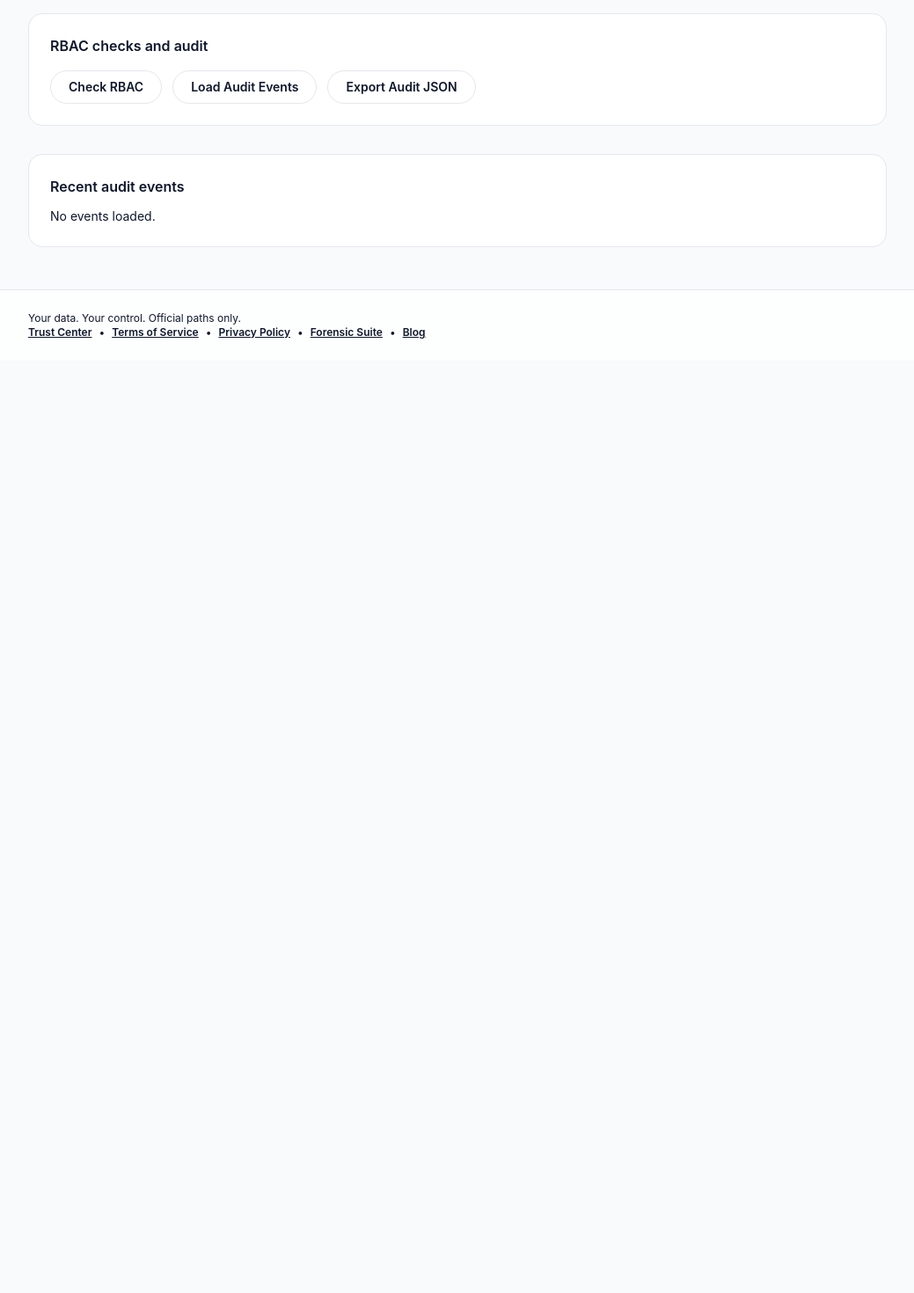
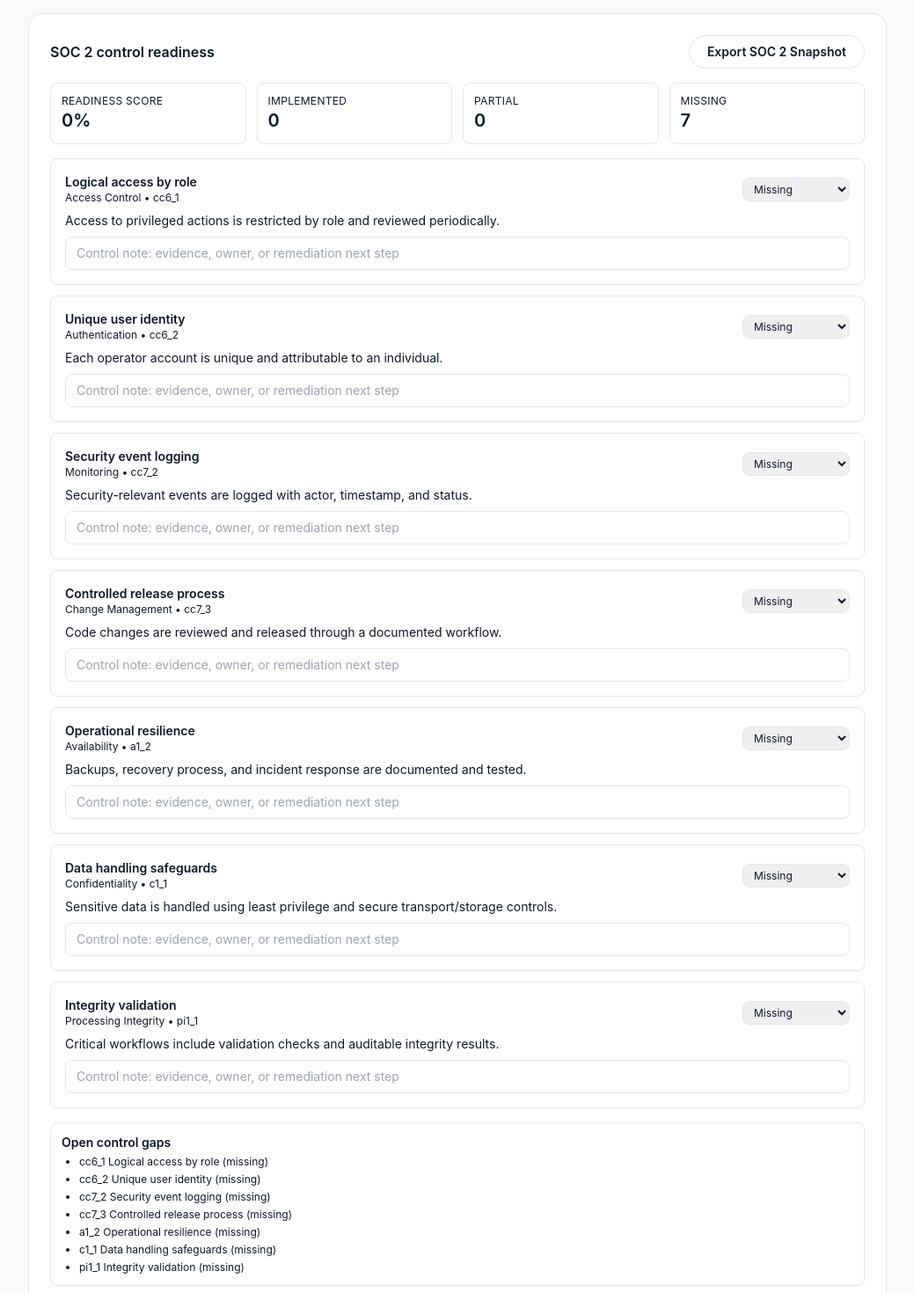
Before and after one commit to carter961995-wq/saferestore, a React (Vite) app: page /security-console in a window 1280 px wide. Shown: the part 440-1910 px from the top of the page at 88% size, without its empty margins (120-1159 px from the left). Before the commit the page ends 850 px from the top, so only its background shows below. Built offline with nearby package versions, Linux system fonts and the light colour scheme.

Commit message:
feat: add stage 7 soc2 readiness controls and gap export

```diff
--- a/src/pages/SecurityConsolePage.jsx
+++ b/src/pages/SecurityConsolePage.jsx
@@ -1,7 +1,77 @@
-import { useState } from "react";
+import { useMemo, useState } from "react";
 import { apiFetch, getSecurityContext, setSecurityContext } from "../lib/apiClient.js";
 
 const ROLE_OPTIONS = ["user", "analyst", "admin"];
+const CONTROL_STATUS_OPTIONS = [
+  { value: "implemented", label: "Implemented" },
+  { value: "partial", label: "Partial" },
+  { value: "missing", label: "Missing" },
+  { value: "na", label: "Not Applicable" },
+];
+
+const SOC2_CONTROLS = [
+  {
+    id: "cc6_1",
+    category: "Access Control",
+    title: "Logical access by role",
+    description: "Access to privileged actions is restricted by role and reviewed periodically.",
+  },
+  {
+    id: "cc6_2",
+    category: "Authentication",
+    title: "Unique user identity",
+    description: "Each operator account is unique and attributable to an individual.",
+  },
+  {
+    id: "cc7_2",
+    category: "Monitoring",
+    title: "Security event logging",
+    description: "Security-relevant events are logged with actor, timestamp, and status.",
+  },
+  {
+    id: "cc7_3",
+    category: "Change Management",
+    title: "Controlled release process",
+    description: "Code changes are reviewed and released through a documented workflow.",
+  },
+  {
+    id: "a1_2",
+    category: "Availability",
+    title: "Operational resilience",
+    description: "Backups, recovery process, and incident response are documented and tested.",
+  },
+  {
+    id: "c1_1",
+    category: "Confidentiality",
+    title: "Data handling safeguards",
+    description: "Sensitive data is handled using least privilege and secure transport/storage controls.",
+  },
+  {
+    id: "pi1_1",
+    category: "Processing Integrity",
+    title: "Integrity validation",
+    description: "Critical workflows include validation checks and auditable integrity results.",
+  },
+];
+
+function toInitialStatusMap() {
+  return SOC2_CONTROLS.reduce((acc, control) => {
+    acc[control.id] = "missing";
+    return acc;
+  }, {});
+}
+
+function downloadJson(filename, data) {
+  const blob = new Blob([JSON.stringify(data, null, 2)], {
+    type: "application/json;charset=utf-8",
+  });
+  const href = URL.createObjectURL(blob);
+  const anchor = document.createElement("a");
+  anchor.href = href;
+  anchor.download = filename;
+  anchor.click();
+  URL.revokeObjectURL(href);
+}
 
 export default function SecurityConsolePage() {
   const initial = getSecurityContext();
@@ -10,10 +80,80 @@ export default function SecurityConsolePage() {
   const [status, setStatus] = useState("");
   const [capabilities, setCapabilities] = useState(null);
   const [events, setEvents] = useState([]);
+  const [controlStatus, setControlStatus] = useState(toInitialStatusMap);
+  const [controlNotes, setControlNotes] = useState({});
+
+  const summary = useMemo(() => {
+    const controls = SOC2_CONTROLS.map((control) => ({
+      ...control,
+      status: controlStatus[control.id] || "missing",
+      note: controlNotes[control.id] || "",
+    }));
+
+    const totals = controls.reduce(
+      (acc, control) => {
+        acc[control.status] = (acc[control.status] || 0) + 1;
+        return acc;
+      },
+      { implemented: 0, partial: 0, missing: 0, na: 0 }
+    );
+
+    const applicable = controls.filter((control) => control.status !== "na");
+    const weightedScore = applicable.reduce((total, control) => {
+      if (control.status === "implemented") return total + 1;
+      if (control.status === "partial") return total + 0.5;
+      return total;
+    }, 0);
+
+    const readinessScore =
+      applicable.length === 0 ? 0 : Math.round((weightedScore / applicable.length) * 100);
+
+    const openGaps = controls.filter(
+      (control) => control.status === "missing" || control.status === "partial"
+    );
+
+    return {
+      controls,
+      totals,
+      readinessScore,
+      openGaps,
+    };
+  }, [controlNotes, controlStatus]);
 
   const saveContext = () => {
     setSecurityContext({ role, actor });
     setStatus("Security context saved.");
+  };
+
+  const setControlValue = (controlId, value) => {
+    setControlStatus((prev) => ({ ...prev, [controlId]: value }));
+  };
+
+  const setControlNote = (controlId, value) => {
+    setControlNotes((prev) => ({ ...prev, [controlId]: value }));
+  };
+
+  const exportSoc2Snapshot = () => {
+    const payload = {
+      generatedAt: new Date().toISOString(),
+      actor,
+      role,
+      readinessScore: summary.readinessScore,
+      totals: summary.totals,
+      controls: summary.controls,
+      openGaps: summary.openGaps.map((gap) => ({
+        id: gap.id,
+        category: gap.category,
+        title: gap.title,
+        status: gap.status,
+        note: gap.note,
+      })),
+      disclaimer:
+        "This snapshot supports internal control tracking and does not itself certify SOC 2 compliance.",
+    };
+
+    downloadJson(`soc2-readiness-${Date.now()}.json`, payload);
+    setStatus("SOC 2 readiness snapshot downloaded.");
   };
 
   const checkAccess = async () => {
@@ -72,7 +212,7 @@ export default function SecurityConsolePage() {
       <div className="space-y-3">
         <h1 className="text-3xl font-semibold text-slate">Security Console</h1>
         <p className="text-base leading-relaxed text-slate-600">
-          Configure role context and verify RBAC/audit behavior for enterprise workflows.
+          Configure role context, track SOC 2 readiness controls, and verify RBAC/audit behavior.
         </p>
       </div>
 
@@ -106,6 +246,82 @@ export default function SecurityConsolePage() {
         <button type="button" onClick={saveContext} className={primaryButton}>
           Save Context
         </button>
+      </section>
+
+      <section className="space-y-4 rounded-2xl border border-slate-200 bg-white p-6">
+        <div className="flex flex-wrap items-center justify-between gap-3">
+          <h2 className="text-base font-semibold text-slate">SOC 2 control readiness</h2>
+          <button type="button" onClick={exportSoc2Snapshot} className={secondaryButton}>
+            Export SOC 2 Snapshot
+          </button>
+        </div>
+
+        <div className="grid gap-3 sm:grid-cols-2 lg:grid-cols-4">
+          <div className="rounded-lg border border-slate-200 bg-slate-50 p-3 text-sm text-slate-600">
+            <div className="text-xs uppercase tracking-wide text-slate-500">Readiness score</div>
+            <div className="text-xl font-semibold text-slate">{summary.readinessScore}%</div>
+          </div>
+          <div className="rounded-lg border border-slate-200 bg-slate-50 p-3 text-sm text-slate-600">
+            <div className="text-xs uppercase tracking-wide text-slate-500">Implemented</div>
+            <div className="text-xl font-semibold text-slate">{summary.totals.implemented}</div>
+          </div>
+          <div className="rounded-lg border border-slate-200 bg-slate-50 p-3 text-sm text-slate-600">
+            <div className="text-xs uppercase tracking-wide text-slate-500">Partial</div>
+            <div className="text-xl font-semibold text-slate">{summary.totals.partial}</div>
+          </div>
+          <div className="rounded-lg border border-slate-200 bg-slate-50 p-3 text-sm text-slate-600">
+            <div className="text-xs uppercase tracking-wide text-slate-500">Missing</div>
+            <div className="text-xl font-semibold text-slate">{summary.totals.missing}</div>
+          </div>
+        </div>
+
+        <div className="space-y-3">
+          {summary.controls.map((control) => (
+            <div key={control.id} className="rounded-lg border border-slate-200 p-4">
+              <div className="mb-2 flex flex-wrap items-center justify-between gap-2">
+                <div>
+                  <div className="text-sm font-semibold text-slate">{control.title}</div>
+                  <div className="text-xs text-slate-500">
+                    {control.category} • {control.id}
+                  </div>
+                </div>
+                <select
+                  value={control.status}
+                  onChange={(event) => setControlValue(control.id, event.target.value)}
+                  className="rounded-lg border border-slate-200 bg-slate-50 px-2 py-1 text-xs text-slate"
+                >
+                  {CONTROL_STATUS_OPTIONS.map((option) => (
+                    <option key={option.value} value={option.value}>
+                      {option.label}
+                    </option>
+                  ))}
+                </select>
+              </div>
+              <p className="mb-2 text-sm text-slate-600">{control.description}</p>
+              <input
+                value={control.note}
+                onChange={(event) => setControlNote(control.id, event.target.value)}
+                className="w-full rounded-lg border border-slate-200 bg-slate-50 px-3 py-2 text-sm text-slate"
+                placeholder="Control note: evidence, owner, or remediation next step"
+              />
+            </div>
+          ))}
+        </div>
+
+        <div className="rounded-lg border border-slate-200 bg-slate-50 p-3">
+          <div className="mb-1 text-sm font-semibold text-slate">Open control gaps</div>
+          {summary.openGaps.length === 0 ? (
+            <p className="text-xs text-emerald-700">No open gaps for applicable controls.</p>
+          ) : (
+            <ul className="list-disc space-y-1 pl-5 text-xs text-slate-600">
+              {summary.openGaps.map((gap) => (
+                <li key={gap.id}>
+                  {gap.id} {gap.title} ({gap.status})
+                </li>
+              ))}
+            </ul>
+          )}
+        </div>
       </section>
 
       <section className="space-y-4 rounded-2xl border border-slate-200 bg-white p-6">
```
